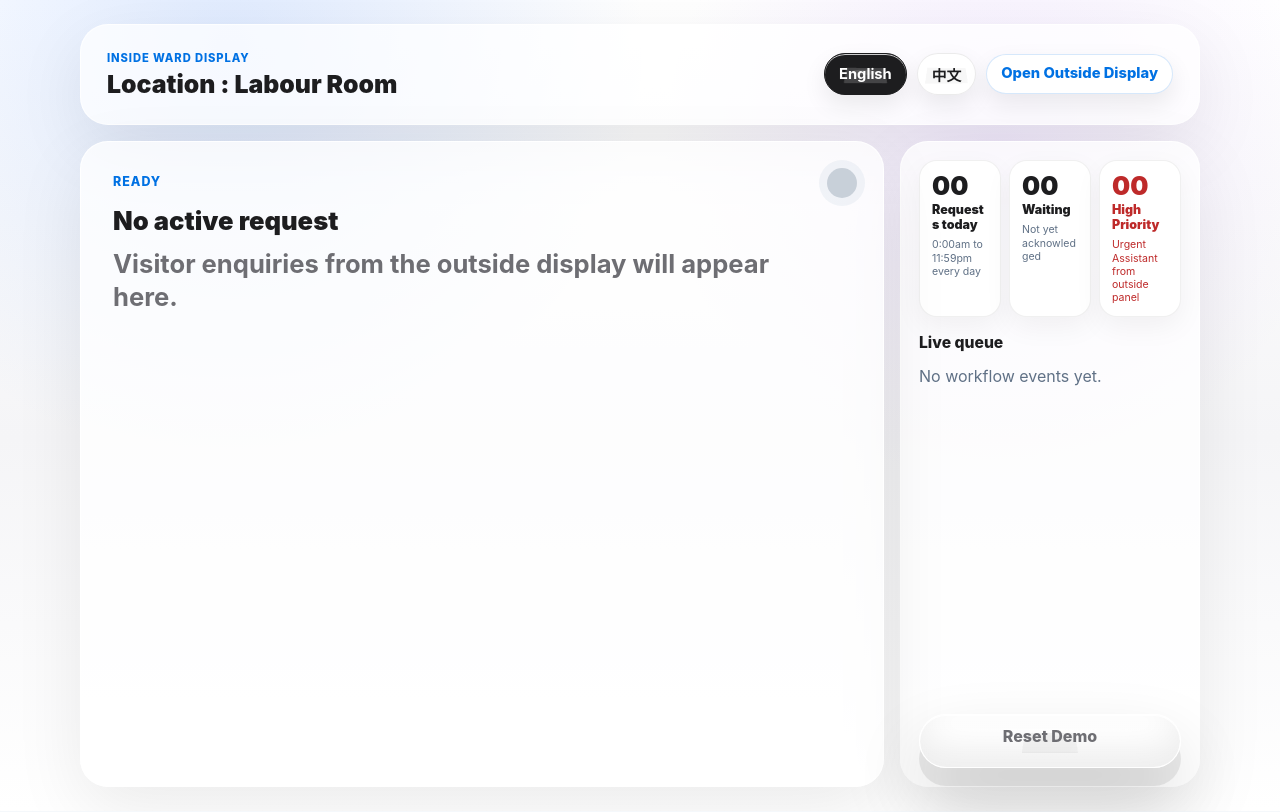
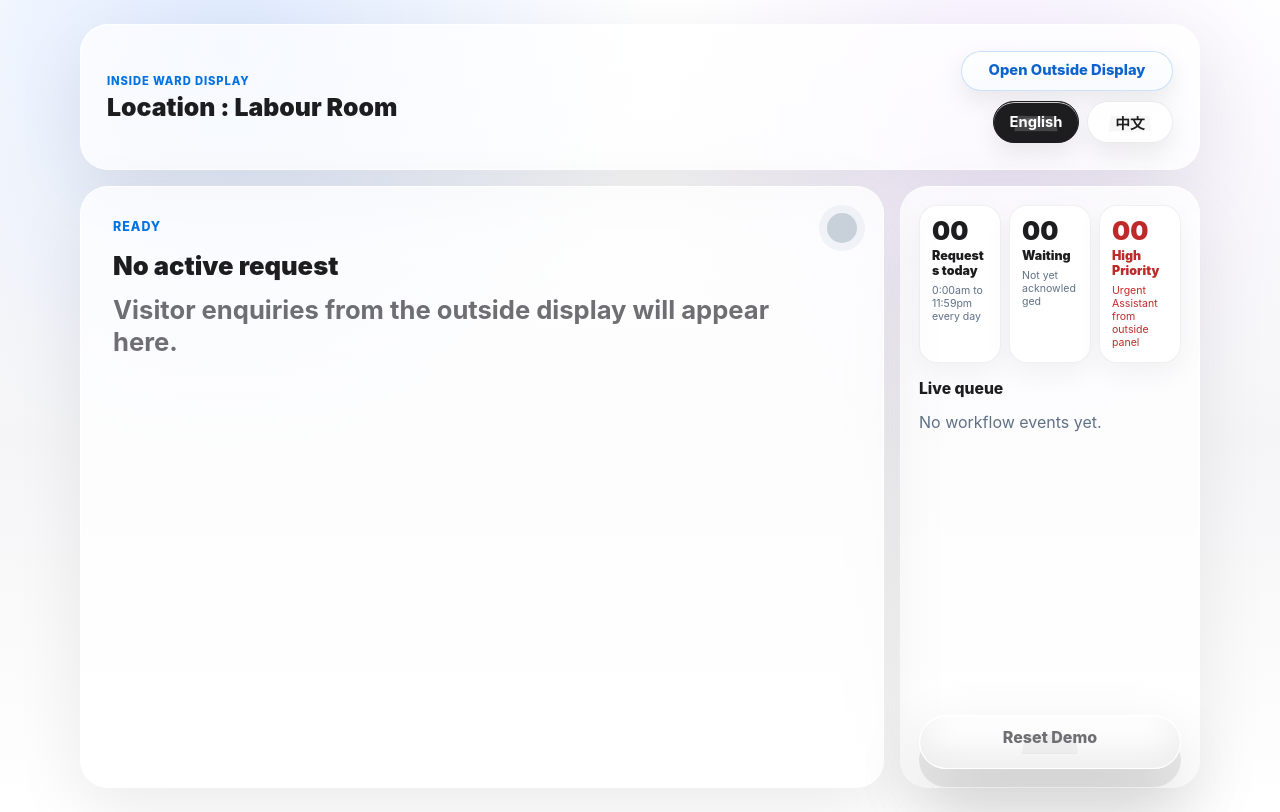
Before and after one commit to ninabun/smart-reception, a Next.js app: page /ward in a window 1280 px wide. Built offline with nearby package versions, Linux system fonts and the light colour scheme.

Commit message:
Organize ward header controls

```diff
--- a/app/globals.css
+++ b/app/globals.css
@@ -1526,7 +1526,10 @@ h3 {
 }
 
 .ward-display .topbar-actions {
+  align-items: flex-end;
+  flex-direction: column;
   flex-wrap: nowrap;
+  gap: 10px;
   max-width: none;
 }
 
@@ -1538,6 +1541,27 @@ h3 {
   white-space: nowrap;
 }
 
+.ward-display .screen-link {
+  background:
+    linear-gradient(180deg, rgba(255, 255, 255, 0.92), rgba(245, 249, 255, 0.7)),
+    rgba(255, 255, 255, 0.72);
+  border-color: rgba(0, 113, 227, 0.2);
+  color: #0b63ce;
+  font-weight: 850;
+  min-width: 212px;
+}
+
+.ward-display .ward-language-row {
+  display: grid;
+  gap: 8px;
+  grid-template-columns: repeat(2, minmax(86px, 1fr));
+}
+
+.ward-display .ward-language-row .language {
+  justify-content: center;
+  width: 100%;
+}
+
 .ward-display .ward-layout {
   gap: 16px;
   grid-template-columns: minmax(0, 1fr) minmax(300px, 0.34fr);
@@ -1546,7 +1570,7 @@ h3 {
 
 .ward-display .ward-alert,
 .ward-display .ward-sidebar {
-  min-height: calc(100svh - 154px);
+  min-height: calc(100svh - 198px);
 }
 
 .ward-display .ward-alert {
@@ -1655,6 +1679,7 @@ h3 {
   }
 
   .ward-display .topbar-actions {
+    align-items: flex-start;
     justify-content: flex-start;
   }
 
--- a/app/ward/page.tsx
+++ b/app/ward/page.tsx
@@ -207,6 +207,9 @@ export default function WardDisplay() {
           <h1>{copy.title}</h1>
         </div>
         <div className="topbar-actions">
+          <Link className="screen-link" href="/outside">
+            {copy.outsideDisplay}
+          </Link>
           <div className="ward-language-row" aria-label="Ward language selection">
             {(Object.keys(wardCopy) as WardLanguage[]).map((language) => (
               <GlassKeyButton
@@ -219,9 +222,6 @@ export default function WardDisplay() {
               </GlassKeyButton>
             ))}
           </div>
-          <Link className="screen-link" href="/outside">
-            {copy.outsideDisplay}
-          </Link>
         </div>
       </header>
 
```
